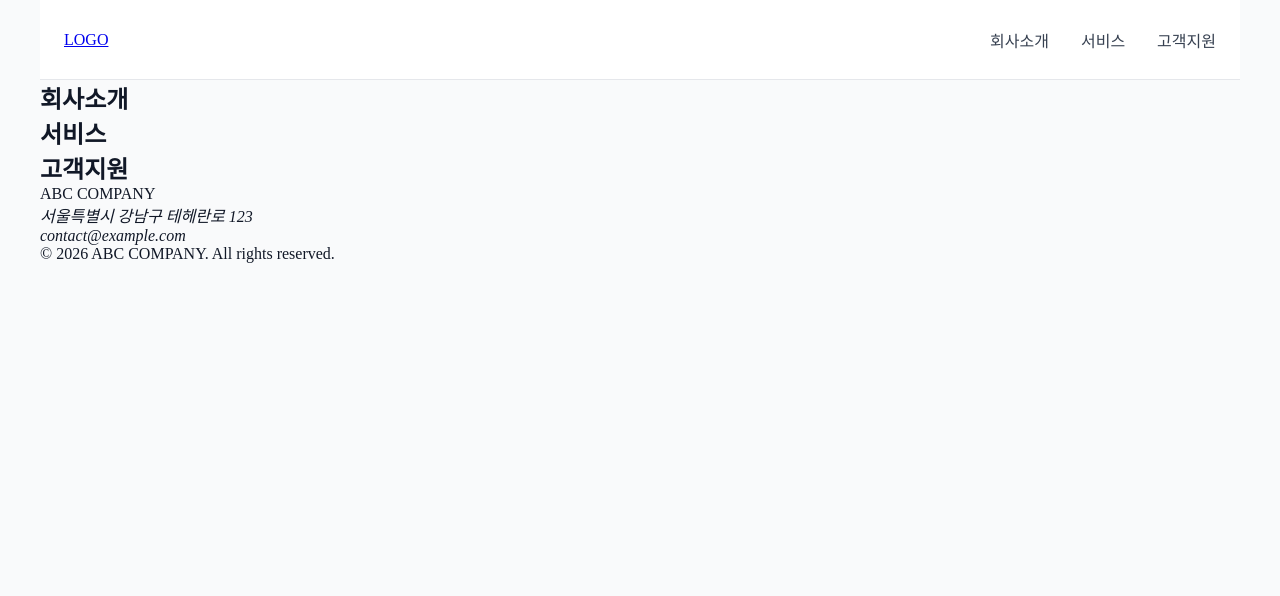
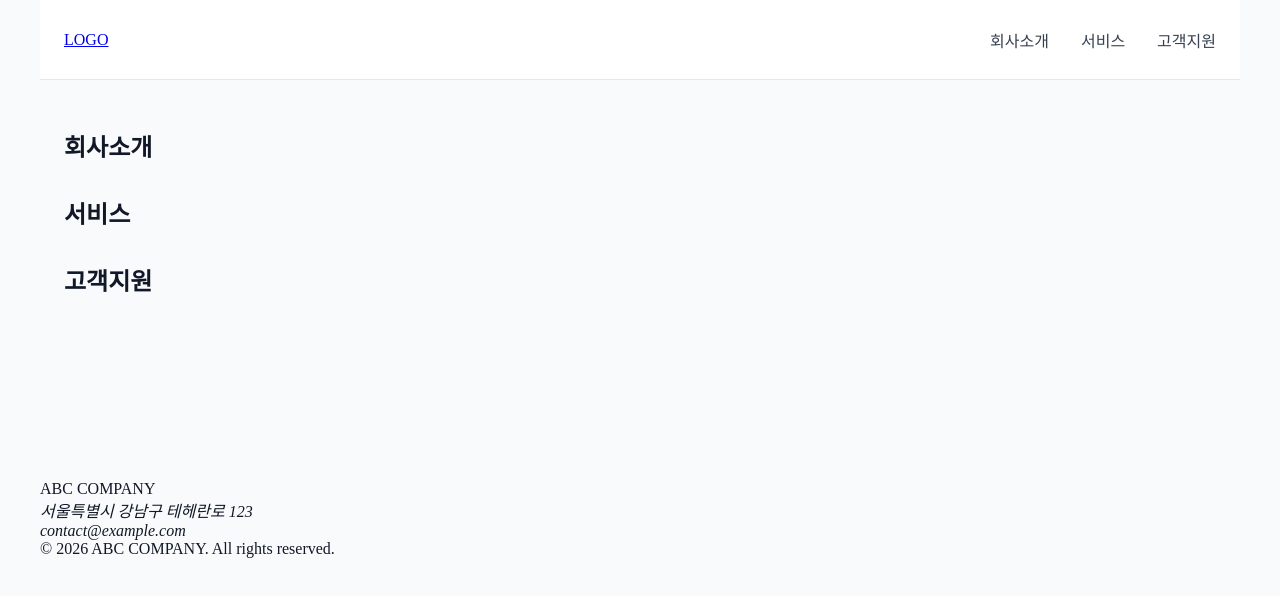
Before and after one commit to mijung-jeon/publishing-80days, a plain HTML site: page day16/index.html in a window 1280 px wide. Drawn offline with Linux system fonts and the light colour scheme.

Commit message:
DAY 16 C-5-1 Main Section 간격

```diff
--- a/day16/style.css
+++ b/day16/style.css
@@ -48,3 +48,12 @@ nav a:focus-visible {
   outline: 2px solid #0f766e;
   outline-offset: 4px;
 }
+
+main {
+  padding: 48px 24px;
+  min-height: 400px;
+}
+
+section + section {
+  margin-top: 32px;
+}
```
